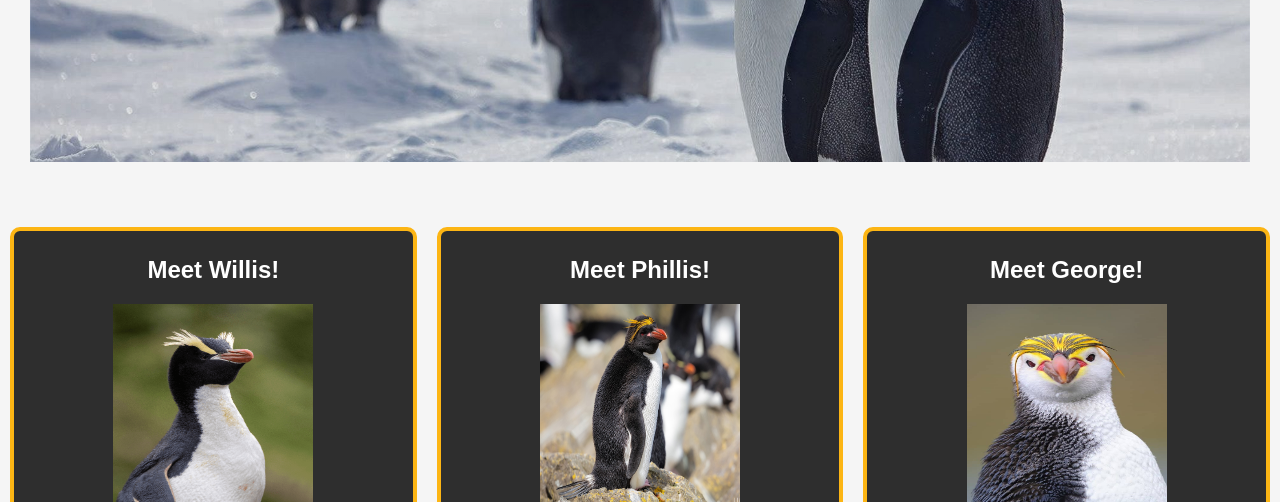
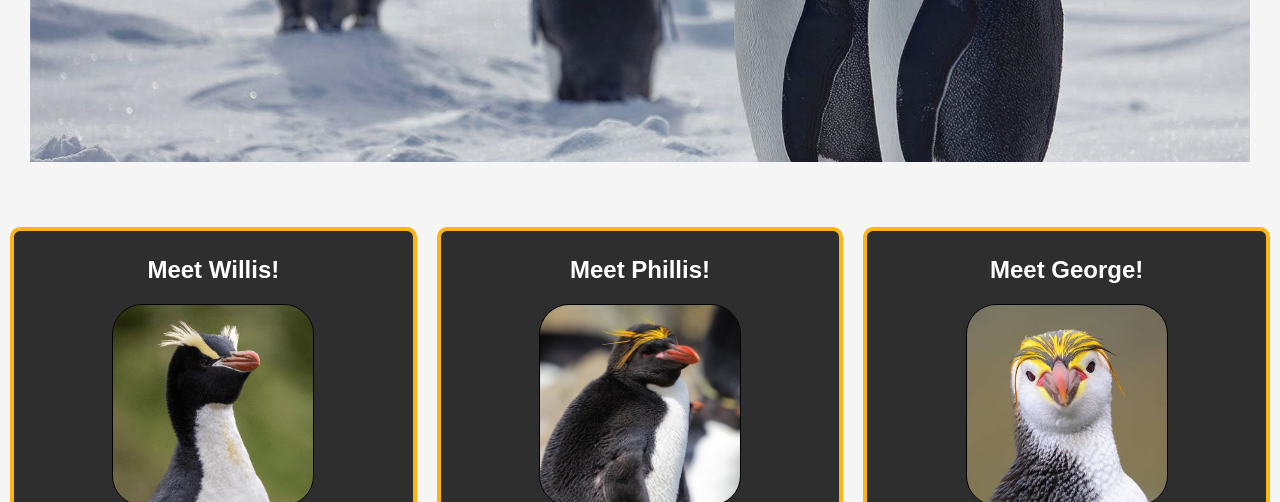
Before and after one commit to imjustSahen/css-demo-site, a plain HTML site: page index.html in a window 1280 px wide. Shown: the part 298-800 px from the top of the page. Drawn offline with Linux system fonts and the light colour scheme.

Commit message:
image adjustments

```diff
--- a/assets/styles.css
+++ b/assets/styles.css
@@ -85,6 +85,11 @@ a {
   text-align: center;
 }
 
+img {
+  border-radius: 15%;
+  border: 1px solid #000;
+}
+
 #facts {
   position: relative;
   text-align: left;
--- a/index.html
+++ b/index.html
@@ -25,7 +25,7 @@
     <main class="penguin-section" id="penguins">
         <div class="penguins">
             <h2>Meet Willis!</h2>
-            <img src="./assets/images/Crested-Penguin.png" alt="" height="200px" width="200px">
+            <img src="./assets/images/Crested-Penguin-2.jpg" alt="" height="200px" width="200px">
             <blockquote>
                 <p>The scientific name of the crested penguin is the Eudyptes robustus. The name Eudyptes is based on the Greek words that mean “good diver.”</p>
             </blockquote>
@@ -39,7 +39,7 @@
         </div>
         <div class="penguins">
             <h2>Meet Phillis!</h2>
-            <img src="./assets/images/Macaroni.jfif" alt="" height="200px" width="200px">
+            <img src="./assets/images/Macaroni-2.jfif" alt="" height="200px" width="200px">
             <blockquote>
                 <p>The scientific name of the macaroni penguin is Eudyptes chrysolophus. The word eudyptes is Greek means "good diver" and chrysolophus means "golden" and "crest."</p>
             </blockquote>
@@ -53,7 +53,7 @@
         </div>
         <div class="penguins">
             <h2>Meet George!</h2>
-            <img src="./assets/images/royal-penguin.jpg" alt="" height="200px" width="200px">
+            <img src="./assets/images/royal-penguin-2.jpg" alt="" height="200px" width="200px">
             <blockquote>
                 <p>Eudyptes schlegeli is this penguin’s scientific name. Eudyptes derives from the Greek and means “good diver.” Schlegeli is a pseudo-Latin honorific venerating zoologist Herman Schlegel, the first person to describe royal penguins.</p>
             </blockquote>
```
Also changed, not shown: assets/images/Crested-Penguin-2.jpg (added), assets/images/Macaroni-2.jfif (added), assets/images/royal-penguin-2.jpg (added).
